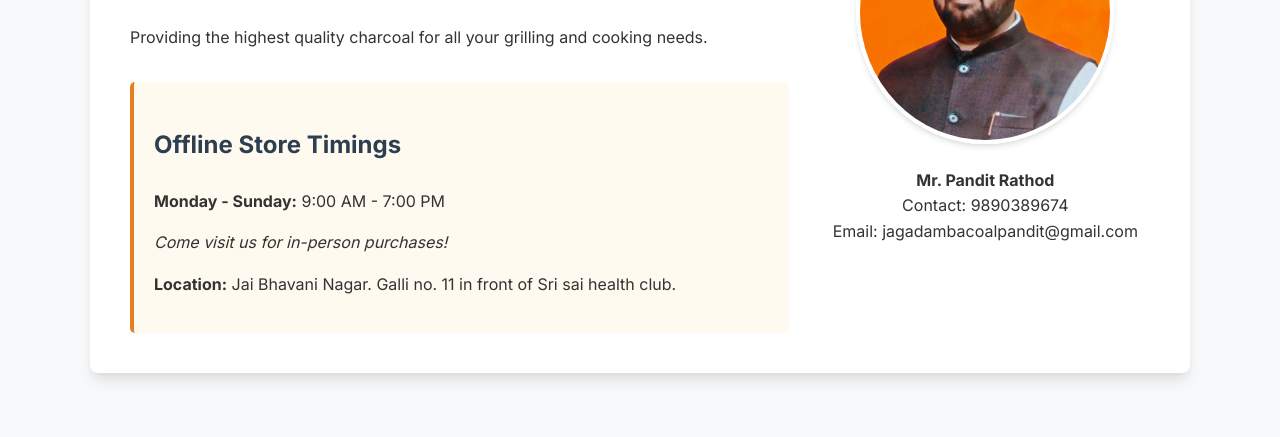
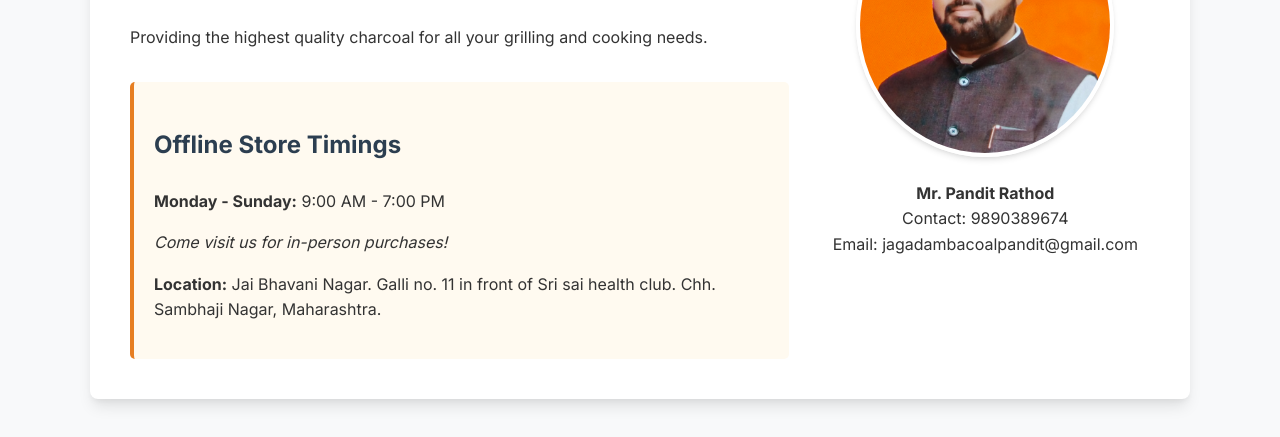
Before and after one commit to sayali-rathod-07/Jagadamba-coal-suppliers, a plain HTML site: page index.html in a window 1280 px wide. Shown: the part 359-796 px from the top of the page. Drawn offline with Linux system fonts and the light colour scheme.

Commit message:
changed address

```diff
--- a/index.html
+++ b/index.html
@@ -310,7 +310,7 @@
                     <h3>Offline Store Timings</h3>
                     <p><strong>Monday - Sunday:</strong> 9:00 AM - 7:00 PM</p>
                     <p><em>Come visit us for in-person purchases!</em></p>
-                    <p><strong>Location:</strong> Jai Bhavani Nagar. Galli no. 11  in front of Sri sai health club. </p>
+                    <p><strong>Location:</strong> Jai Bhavani Nagar. Galli no. 11  in front of Sri sai health club. Chh. Sambhaji Nagar, Maharashtra. </p>
                 </div>
                </div>
             <div class="owner-photo">
```
